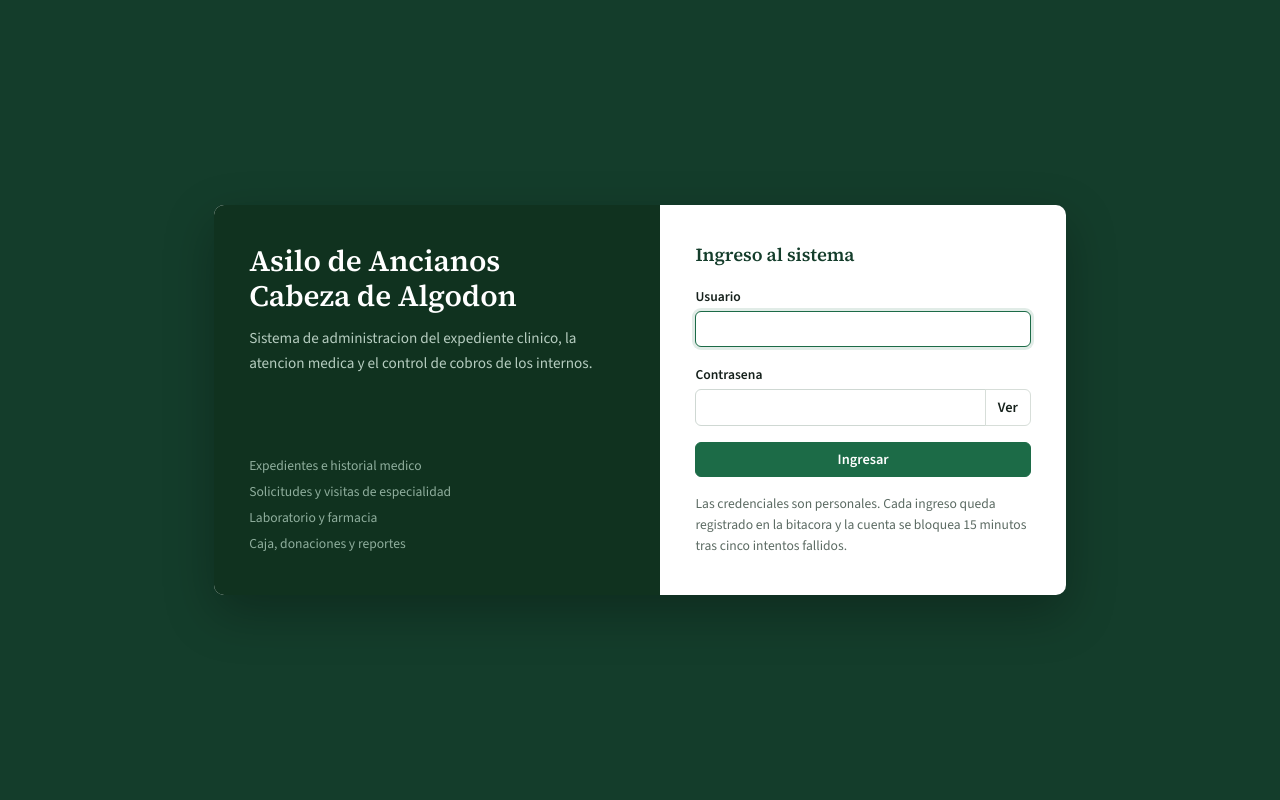
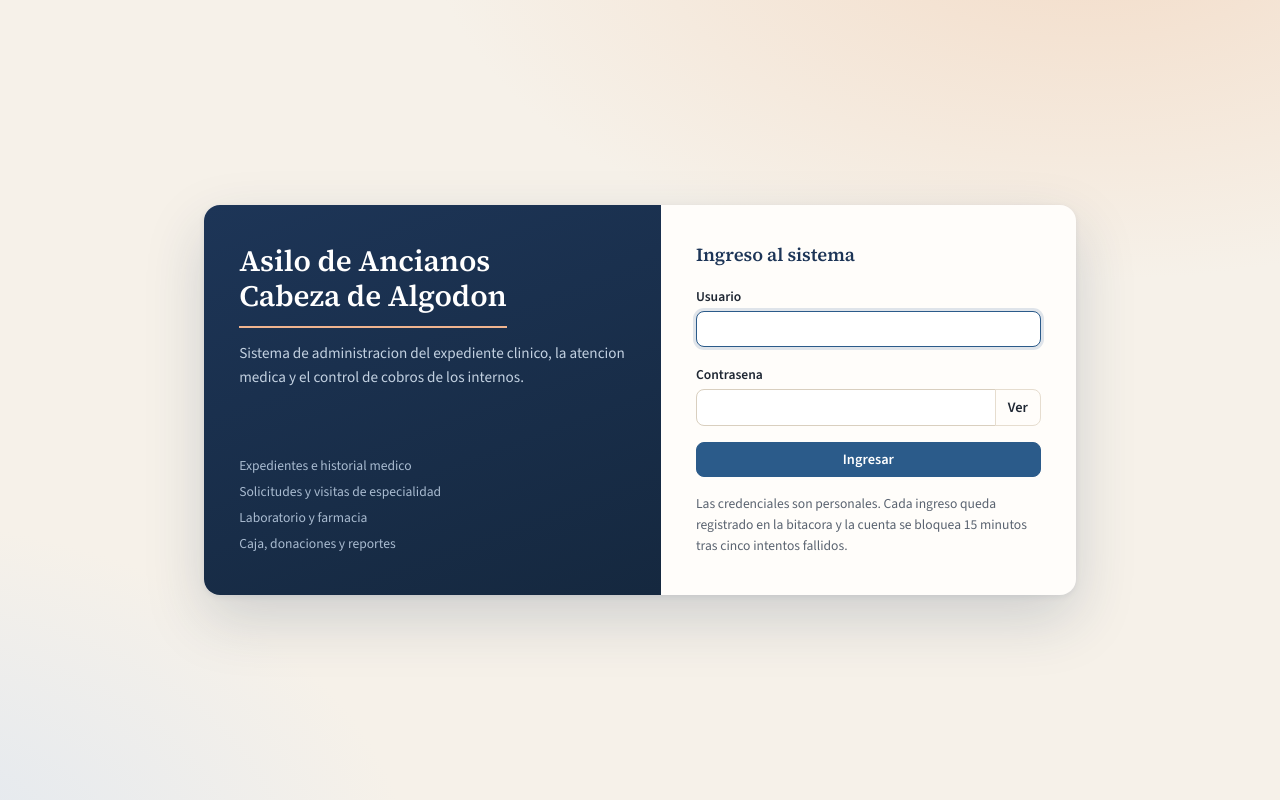
Before and after one commit to Bransly/asilo-cabeza-de-algodon, a Flask app: page /login in a window 1280 px wide. Run offline with Flask 3, Linux system fonts and the light colour scheme; parts of the project's set-up code (start-up, migrations or seed data) failed here and were passed over.

Commit message:
Nueva paleta: azul sereno sobre fondo arena
La barra lateral y los titulos pasan a azul marino, los fondos a crema y el
acento a terracota/durazno. Tarjetas con esquinas mas redondeadas y sombras
suaves, indicadores en serif, etiquetas de estado redondeadas y barra superior
fija. La pantalla de ingreso adopta la misma paleta.

Todos los pares de color cumplen contraste AA; el gris de text-muted de
Bootstrap (4.2:1 sobre el crema) se reemplaza por uno de 5.4:1.

Co-Authored-By: Claude Opus 5.5 <noreply@anthropic.com>

```diff
--- a/app-base/static/css/asilo.css
+++ b/app-base/static/css/asilo.css
@@ -14,16 +18,24 @@
 
 :root {
   /* Color */
-  --pino: #143d2b;          /* barra lateral y titulos */
-  --verde: #1c6b47;         /* acciones principales */
-  --verde-claro: #e7f0eb;   /* fondos suaves y estados activos */
-  --tinta: #16211c;         /* texto */
-  --tinta-suave: #5c6b63;   /* texto secundario */
-  --papel: #eef1f0;         /* fondo de la aplicacion */
-  --superficie: #ffffff;    /* tarjetas y tablas */
-  --borde: #d7ded9;
+  --marino: #1d3557;        /* barra lateral y titulos */
+  --marino-hondo: #15283f;  /* degradado de la barra lateral */
+  --azul: #2b5b8a;          /* acciones principales */
+  --azul-hondo: #224a71;    /* acciones principales al pasar el cursor */
+  --azul-claro: #e9f0f7;    /* fondos suaves y estados activos */
+  --azul-borde: #c3d4e6;
+  --terracota: #b4532a;     /* acento calido: seleccion e indicadores */
+  --durazno: #f0b48f;       /* acento sobre fondo oscuro */
+  --tinta: #1f2733;         /* texto */
+  --tinta-suave: #5a6370;   /* texto secundario */
+  --papel: #f6f1e9;         /* fondo de la aplicacion (crema) */
+  --superficie: #fffdfa;    /* tarjetas y tablas */
+  --superficie-2: #faf6ef;  /* encabezados de tabla y filas resaltadas */
+  --borde: #e6ddcf;
+  --verde: #2d7650;         /* atendido / completado */
+  --verde-fondo: #e8f3ec;
   --ambar: #8a5a0b;         /* pendiente (contraste 5.5:1, WCAG AA) */
-  --ambar-fondo: #fdf5e4;
+  --ambar-fondo: #fdf3e1;
   --granate: #8f2a2a;       /* saldo por cobrar, acciones irreversibles */
   --granate-fondo: #fbeeee;
 
@@ -32,8 +44,11 @@
   --sans: "Source Sans 3", "Segoe UI", system-ui, -apple-system, sans-serif;
 
   /* Medidas */
-  --lateral: 232px;
-  --radio: 6px;
+  --lateral: 240px;
+  --radio: 8px;
+  --radio-grande: 12px;
+  --sombra: 0 1px 2px rgba(60, 45, 25, 0.05), 0 4px 14px rgba(60, 45, 25, 0.06);
+  --sombra-alta: 0 2px 4px rgba(60, 45, 25, 0.06), 0 10px 26px rgba(60, 45, 25, 0.10);
 }
 
 /* ------------------------------------------------------------- base --- */
@@ -47,21 +62,23 @@ body {
 
 h1, h2, h3, h4, h5, h6, .titular {
   font-family: var(--serif);
-  color: var(--pino);
+  color: var(--marino);
   font-weight: 600;
   letter-spacing: -0.005em;
 }
 
-a { color: var(--verde); text-decoration-thickness: 1px; text-underline-offset: 2px; }
-a:hover { color: var(--pino); }
+a { color: var(--azul); text-decoration-thickness: 1px; text-underline-offset: 2px; }
+a:hover { color: var(--marino); }
 
 /* Los montos alinean por columna gracias a los numerales tabulares. */
 .monto, td.monto, .kpi-valor { font-variant-numeric: tabular-nums; }
 
 :focus-visible {
-  outline: 2px solid var(--verde);
+  outline: 2px solid var(--azul);
   outline-offset: 2px;
 }
+
+::selection { background: #f6d9c6; color: var(--tinta); }
 
 @media (prefers-reduced-motion: reduce) {
   * { transition: none !important; animation: none !important; }
@@ -186,64 +220,88 @@ a:hover { color: var(--pino); }
 .kpi {
   background: var(--superficie);
   border: 1px solid var(--borde);
-  border-left: 3px solid var(--borde);
-  border-radius: var(--radio);
-  padding: 0.8rem 0.95rem;
+  border-top: 3px solid var(--azul-borde);
+  border-radius: var(--radio-grande);
+  padding: 0.95rem 1.1rem;
   height: 100%;
+  box-shadow: var(--sombra);
+  transition: box-shadow 0.15s ease, transform 0.15s ease;
 }
 
+a:hover > .kpi { box-shadow: var(--sombra-alta); transform: translateY(-1px); }
+
 .kpi-etiqueta { font-size: 0.82rem; color: var(--tinta-suave); }
-.kpi-valor { font-size: 1.4rem; font-weight: 600; color: var(--tinta); line-height: 1.2; }
+.kpi-valor { font-family: var(--serif); font-size: 1.75rem; font-weight: 600;
+             color: var(--marino); line-height: 1.2; margin-top: 0.15rem; }
 
-.kpi-principal { border-left-color: var(--granate); background: var(--granate-fondo); }
-.kpi-principal .kpi-valor { color: var(--granate); font-size: 1.7rem; }
+.kpi-principal { border-top-color: var(--granate); background: var(--granate-fondo); }
+.kpi-principal .kpi-valor { color: var(--granate); font-size: 2rem; }
 
 .dato { font-size: 0.85rem; color: var(--tinta-suave); }
 
+/* El gris de Bootstrap da 4.2:1 sobre el crema; este da 5.4:1. */
+.text-muted { color: var(--tinta-suave) !important; }
+
 /* ---------------------------------------------------------- tablas --- */
-.table { --bs-table-color: var(--tinta); margin-bottom: 0; }
+.table {
+  --bs-table-color: var(--tinta);
+  --bs-table-bg: transparent;
+  margin-bottom: 0;
+}
 
-.table > thead th {
+.table > thead th,
+.table > thead.table-light th {
   font-family: var(--sans);
   font-size: 0.78rem;
   font-weight: 600;
   letter-spacing: 0.01em;
   color: var(--tinta-suave);
-  background: #f5f7f6;
+  background: var(--superficie-2);
   border-bottom: 1px solid var(--borde);
   white-space: nowrap;
 }
 
-.table > tbody td { border-color: #e8edea; vertical-align: middle; }
-.table > tbody tr:hover > td { background: #f7faf8; }
+.table > tbody td { border-color: #efe8dc; vertical-align: middle; }
+.table > tbody tr:hover > td { background: #fbf7f1; }
+
+.bg-light { background-color: var(--superficie-2) !important; }
+.border { border-color: var(--borde) !important; }
 
 /* --------------------------------------------------------- estados --- */
-.badge { font-weight: 600; font-size: 0.75rem; padding: 0.32em 0.6em; border-radius: 3px; }
+.badge { font-weight: 600; font-size: 0.75rem; padding: 0.36em 0.7em; border-radius: 999px; }
 .bg-success { background: var(--verde) !important; }
 .bg-warning { background: var(--ambar-fondo) !important; color: var(--ambar) !important;
-              box-shadow: inset 0 0 0 1px #e8d5aa; }
+              box-shadow: inset 0 0 0 1px #ecd6a8; }
 .bg-danger { background: var(--granate) !important; }
-.bg-primary { background: #1f5c7a !important; }
-.bg-secondary { background: #6b7a72 !important; }
+.bg-primary { background: var(--azul) !important; }
+.bg-secondary { background: #6b7280 !important; }
+
+.text-success { color: var(--verde) !important; }
 
 /* --------------------------------------------------------- botones --- */
-.btn { border-radius: var(--radio); font-weight: 600; font-size: 0.9rem; }
+.btn { border-radius: var(--radio); font-weight: 600; font-size: 0.9rem;
+       transition: background-color 0.15s ease, border-color 0.15s ease, color 0.15s ease; }
 
-.btn-success { background: var(--verde); border-color: var(--verde); }
-.btn-success:hover, .btn-success:focus { background: #175a3b; border-color: #175a3b; }
+/* La accion principal de cada formulario es azul. */
+.btn-success { background: var(--azul); border-color: var(--azul); }
+.btn-success:hover, .btn-success:focus, .btn-success:active {
+  background: var(--azul-hondo) !important; border-color: var(--azul-hondo) !important;
+}
 
-.btn-primary { background: #1f5c7a; border-color: #1f5c7a; }
-.btn-primary:hover { background: #1a4d66; border-color: #1a4d66; }
+.btn-primary { background: var(--marino); border-color: var(--marino); }
+.btn-primary:hover, .btn-primary:focus { background: var(--marino-hondo); border-color: var(--marino-hondo); }
 
 .btn-danger { background: var(--granate); border-color: var(--granate); }
 
-.btn-outline-secondary { color: var(--tinta); border-color: var(--borde); }
-.btn-outline-secondary:hover { background: #eef1f0; color: var(--tinta); border-color: #c3cdc7; }
-.btn-outline-secondary.active { background: var(--verde-claro); color: var(--pino);
-                                border-color: #b9d3c5; }
+.btn-outline-secondary { color: var(--tinta); border-color: var(--borde); background: var(--superficie); }
+.btn-outline-secondary:hover { background: var(--superficie-2); color: var(--tinta); border-color: #d4c8b6; }
+.btn-outline-secondary.active { background: var(--azul-claro); color: var(--marino);
+                                border-color: var(--azul-borde); }
 
-.btn-outline-success { color: var(--verde); border-color: #b9d3c5; }
-.btn-outline-success:hover { background: var(--verde); border-color: var(--verde); }
+.btn-outline-success { color: var(--azul); border-color: var(--azul-borde); }
+.btn-outline-success:hover { background: var(--azul); border-color: var(--azul); color: #fff; }
+
+.btn-link { color: var(--azul); }
 
 /* Acciones destructivas: discretas hasta que se usan. */
 .btn-eliminar, .btn.text-danger { color: var(--granate); border-color: transparent; }
@@ -251,45 +309,53 @@ a:hover { color: var(--pino); }
 
 /* ----------------------------------------------------- formularios --- */
 .form-label { font-size: 0.85rem; font-weight: 600; color: var(--tinta); margin-bottom: 0.25rem; }
-.form-control, .form-select { border-color: #cfd8d3; border-radius: var(--radio); font-size: 0.93rem; }
+.form-control, .form-select { border-color: #d9cfbf; border-radius: var(--radio); font-size: 0.93rem;
+                              background-color: #fff; }
 .form-control:focus, .form-select:focus {
-  border-color: var(--verde);
-  box-shadow: 0 0 0 3px rgba(28, 107, 71, 0.13);
+  border-color: var(--azul);
+  box-shadow: 0 0 0 3px rgba(43, 91, 138, 0.15);
 }
+.form-check-input:checked { background-color: var(--azul); border-color: var(--azul); }
 .form-text { font-size: 0.82rem; color: var(--tinta-suave); }
 
 /* Panel de calculo del cargo: el dato mas importante del modulo de cobros. */
 .calculo {
-  background: var(--verde-claro);
-  border: 1px solid #c3dccd;
+  background: var(--azul-claro);
+  border: 1px solid var(--azul-borde);
   border-radius: var(--radio);
-  padding: 0.8rem 0.95rem;
+  padding: 0.85rem 1rem;
 }
 .calculo .linea { display: flex; justify-content: space-between; font-size: 0.9rem; padding: 0.12rem 0; }
 .calculo .total {
-  border-top: 1px solid #b3d2c1;
+  border-top: 1px solid #b3c8de;
   margin-top: 0.45rem; padding-top: 0.45rem;
-  font-size: 1.05rem; font-weight: 600; color: var(--pino);
+  font-size: 1.05rem; font-weight: 600; color: var(--marino);
 }
 
 /* ------------------------------------------------------- mensajes --- */
 .alert { border-radius: var(--radio); border-width: 1px; font-size: 0.93rem; }
-.alert-success { background: var(--verde-claro); border-color: #b9d3c5; color: #14532d; }
+.alert-success { background: var(--verde-fondo); border-color: #bcdcc8; color: #1d5a3a; }
+.alert-info { background: var(--azul-claro); border-color: var(--azul-borde); color: var(--marino); }
 .alert-danger { background: var(--granate-fondo); border-color: #e3bcbc; color: var(--granate); }
-.alert-warning { background: var(--ambar-fondo); border-color: #e8d5aa; color: #7a5209; }
+.alert-warning { background: var(--ambar-fondo); border-color: #ecd6a8; color: #7a5209; }
 
 /* -------------------------------------------------------- pestanas --- */
 .nav-tabs { border-bottom-color: var(--borde); }
-.nav-tabs .nav-link { color: var(--tinta-suave); border: none; font-weight: 600; padding: 0.55rem 0.9rem; }
-.nav-tabs .nav-link:hover { color: var(--pino); border: none; }
+.nav-tabs .nav-link { color: var(--tinta-suave); border: none; font-weight: 600; padding: 0.6rem 0.95rem; }
+.nav-tabs .nav-link:hover { color: var(--marino); border: none; }
 .nav-tabs .nav-link.active {
-  color: var(--pino); background: transparent; border: none;
-  box-shadow: inset 0 -2px 0 var(--verde);
+  color: var(--marino); background: transparent; border: none;
+  box-shadow: inset 0 -2px 0 var(--terracota);
 }
+
+/* --------------------------------------------------------- ventanas --- */
+.modal-content { border: none; border-radius: var(--radio-grande); box-shadow: var(--sombra-alta);
+                 background: var(--superficie); }
+.modal-header, .modal-footer { border-color: var(--borde); }
 
 /* ------------------------------------------------- correo y fichas --- */
 .correo {
-  background: #f6f8f7;
+  background: var(--superficie-2);
   border: 1px solid var(--borde);
   border-radius: var(--radio);
   font-size: 0.85rem;
--- a/app-base/templates/login.html
+++ b/app-base/templates/login.html
@@ -10,21 +10,28 @@
   <link href="https://fonts.googleapis.com/css2?family=Source+Sans+3:wght@400;600;700&family=Source+Serif+4:opsz,wght@8..60,400;8..60,600&display=swap" rel="stylesheet">
   <link href="{{ url_for('static', filename='css/asilo.css') }}" rel="stylesheet">
   <style>
-    body { background: var(--pino); min-height: 100vh; display: grid; place-items: center; }
-    .acceso { width: 100%; max-width: 900px; padding: 1.5rem; }
+    body {
+      background:
+        radial-gradient(1100px 600px at 85% -10%, #f3dcc8 0%, transparent 60%),
+        radial-gradient(900px 600px at -10% 110%, #dfe7f1 0%, transparent 60%),
+        var(--papel);
+      min-height: 100vh; display: grid; place-items: center;
+    }
+    .acceso { width: 100%; max-width: 920px; padding: 1.5rem; }
 
     .panel {
       display: grid;
       grid-template-columns: 1.1fr 1fr;
       background: var(--superficie);
-      border-radius: 10px;
+      border-radius: 16px;
       overflow: hidden;
-      box-shadow: 0 18px 50px rgba(0, 0, 0, .28);
+      box-shadow: 0 24px 60px rgba(29, 53, 87, .18), 0 2px 6px rgba(29, 53, 87, .08);
     }
 
     .presentacion {
-      background: #10321f;
-      color: #cfe0d6;
+      background: linear-gradient(160deg, var(--marino) 0%, var(--marino-hondo) 100%);
+      color: #d3deea;
+      position: relative;
       padding: 2.4rem 2.2rem;
       display: flex;
       flex-direction: column;
@@ -36,9 +43,12 @@
       font-size: 1.85rem;
       line-height: 1.18;
       margin: 0 0 .8rem;
+      padding-bottom: .8rem;
+      border-bottom: 2px solid var(--durazno);
+      display: inline-block;
     }
-    .presentacion p { font-size: .95rem; line-height: 1.6; margin: 0; color: #b6cdc0; }
-    .presentacion .modulos { font-size: .85rem; color: #8fae9d; margin-top: 2rem; line-height: 1.9; }
+    .presentacion p { font-size: .95rem; line-height: 1.6; margin: 0; color: #c3d1e1; }
+    .presentacion .modulos { font-size: .85rem; color: #a9bbd0; margin-top: 2rem; line-height: 1.9; }
 
     .ingreso { padding: 2.4rem 2.2rem; }
     .ingreso h2 { font-size: 1.15rem; margin-bottom: 1.2rem; }
--- a/app-base/templates/reporte_ficha.html
+++ b/app-base/templates/reporte_ficha.html
@@ -8,7 +8,7 @@
     body { background: #fff; }
     .tarjeta { border: none; }
   }
-    .visita { border-left: 3px solid #cfe0d5; padding-left: .9rem; margin-bottom: 1.1rem; }
+    .visita { border-left: 3px solid #c3d4e6; padding-left: .9rem; margin-bottom: 1.1rem; }
 </style>
 {% endblock %}
 
```
Also changed, not shown: other parts of app-base/static/css/asilo.css (+53 -30 lines).
